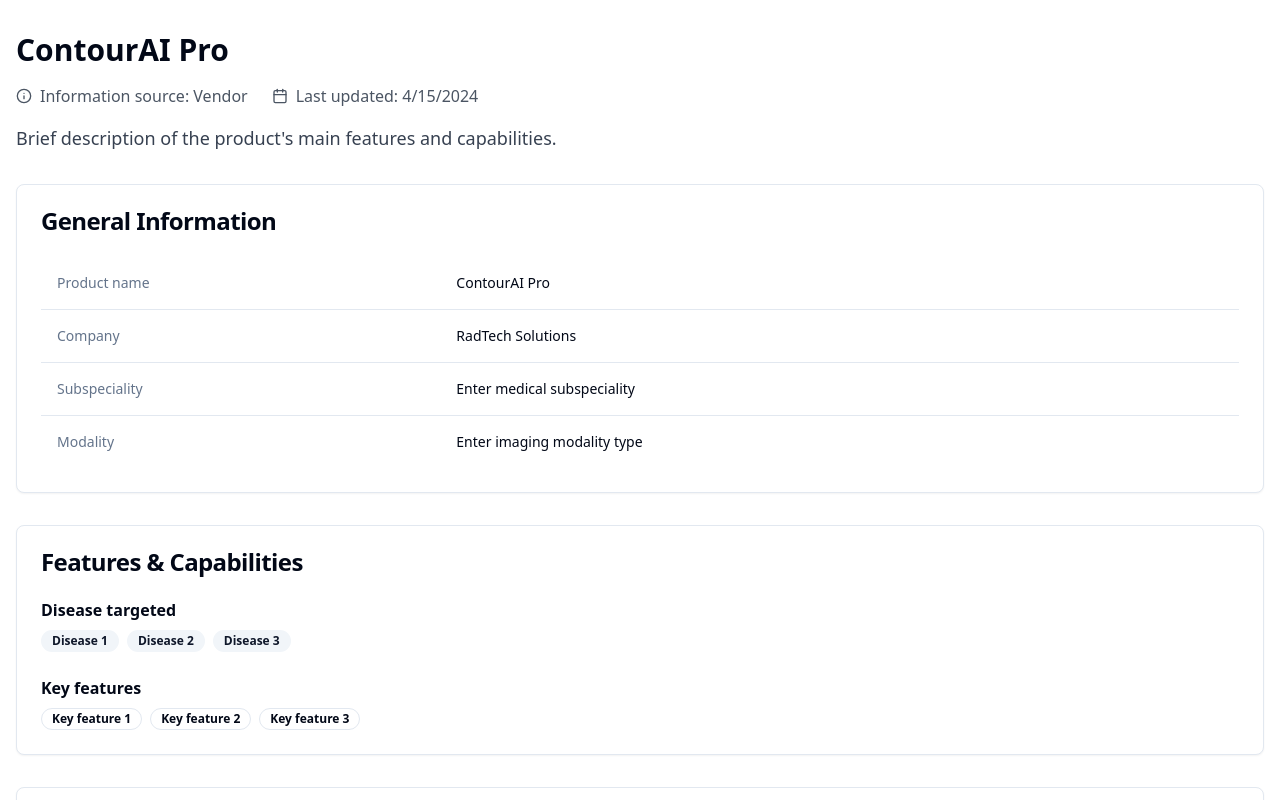
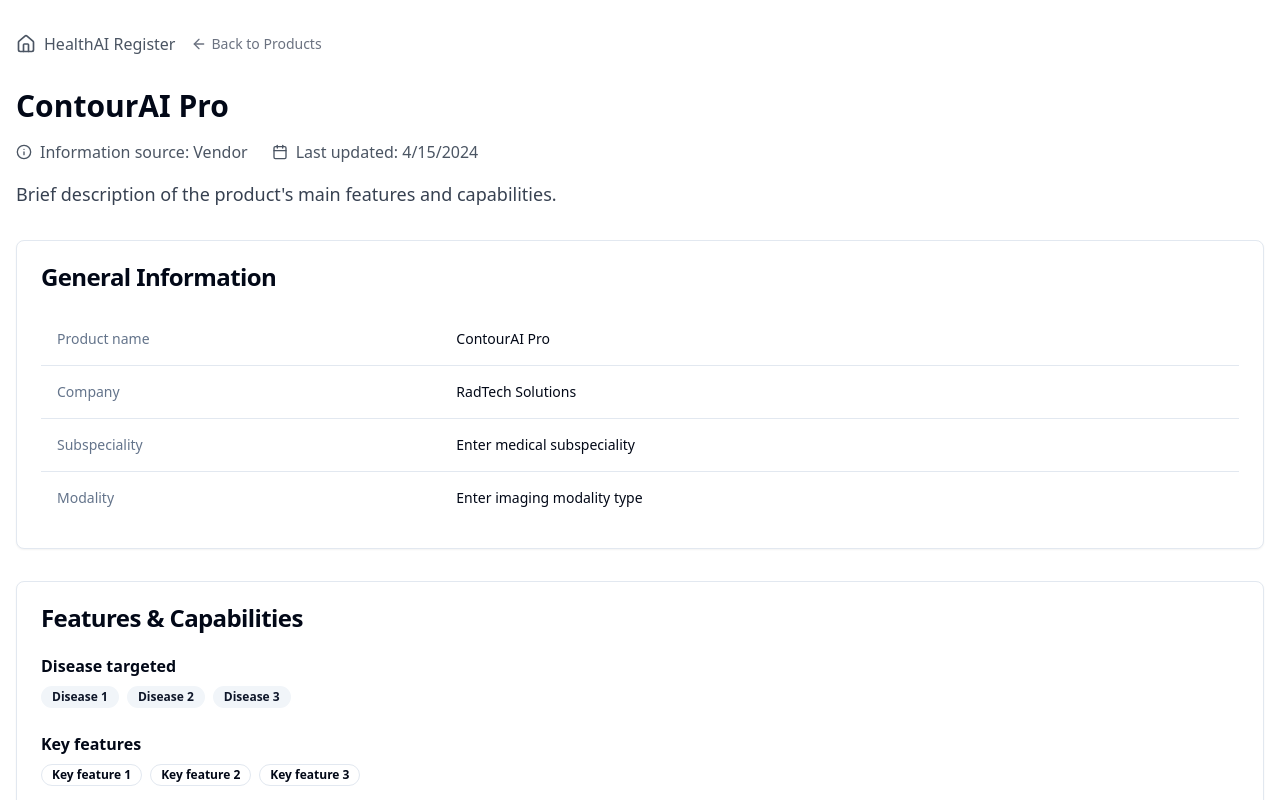
Before and after one commit to DLinRT-eu/website, a React (Vite) app: page /product/carebot-ai in a window 1280 px wide. Shown: the top 800 px of the page. Built offline with nearby package versions, Linux system fonts and the light colour scheme.

Commit message:
Add product page header and breadcrumbs
Adds a header to the product details page to indicate the website and breadcrumbs for navigation.

```diff
--- a/src/components/ProductDetails.tsx
+++ b/src/components/ProductDetails.tsx
@@ -1,5 +1,6 @@
-
 import React from 'react';
+import { Link } from 'react-router-dom';
+import { Home, ArrowLeft } from 'lucide-react';
 import { Card, CardHeader, CardTitle, CardContent } from "@/components/ui/card";
 import { Table, TableHeader, TableBody, TableRow, TableHead, TableCell } from "@/components/ui/table";
 import { Badge } from "@/components/ui/badge";
@@ -11,6 +12,26 @@ const ProductDetailsPage = ({ product }: { product: ProductDetails }) => {
 
   return (
     <div className="max-w-7xl mx-auto px-4 py-8">
+      {/* Navigation Header */}
+      <header className="mb-8 flex items-center justify-between">
+        <div className="flex items-center space-x-4">
+          <Link
+            to="/"
+            className="text-gray-600 hover:text-blue-600 flex items-center"
+          >
+            <Home className="mr-2 h-5 w-5" />
+            <span>HealthAI Register</span>
+          </Link>
+          <Link
+            to="/"
+            className="text-gray-500 hover:text-blue-600 flex items-center text-sm"
+          >
+            <ArrowLeft className="mr-1 h-4 w-4" />
+            Back to Products
+          </Link>
+        </div>
+      </header>
+
       <div className="space-y-8">
         {/* Header Section */}
         <div className="mb-8">
```
